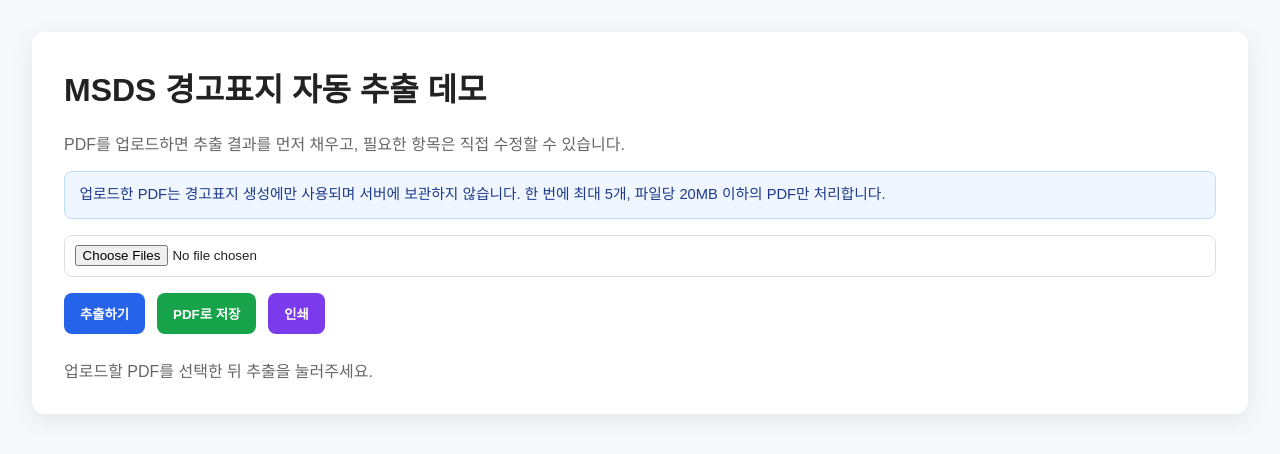
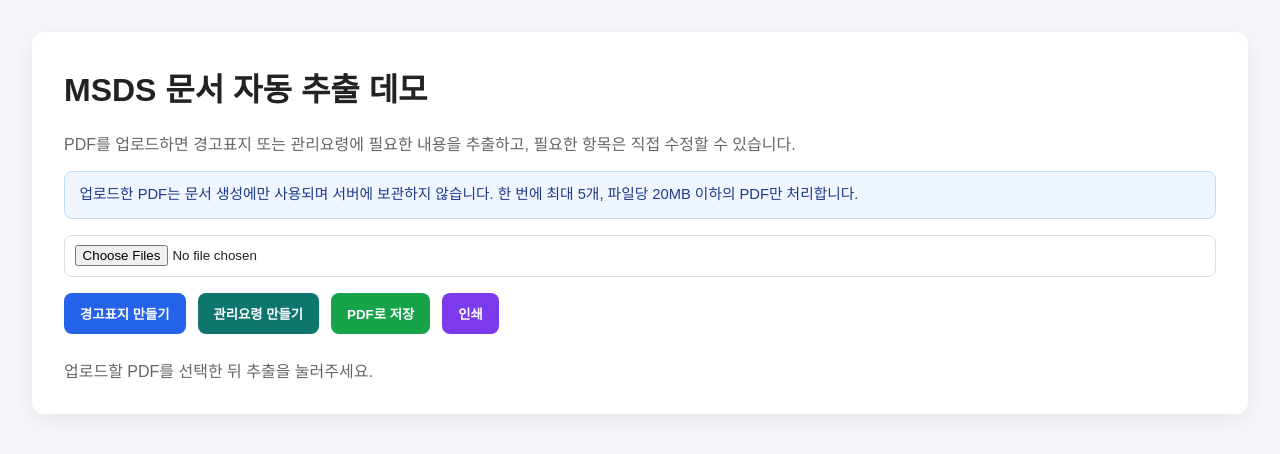
Before and after one commit to tnvjwnsgur2-ko/msds-warning-label, a FastAPI app: page / in a window 1280 px wide. Shown: the top 454 px of the page. Run offline with FastAPI, Linux system fonts and the light colour scheme.

Commit message:
Update index.html

```diff
--- a/app/templates/index.html
+++ b/app/templates/index.html
@@ -3,7 +3,7 @@
   <head>
     <meta charset="utf-8" />
     <meta name="viewport" content="width=device-width, initial-scale=1" />
-    <title>MSDS 경고표지 데모</title>
+    <title>MSDS 문서 생성 데모</title>
     <style>
       body { font-family: Arial, sans-serif; margin: 2rem; background: #f7f8fb; color: #222; }
       .wrap { max-width: 1180px; margin: 0 auto; background: white; padding: 2rem; border-radius: 12px; box-shadow: 0 6px 24px rgba(0,0,0,0.08); }
@@ -41,20 +41,24 @@
       .preview-section li { margin-bottom: 0.25rem; line-height: 1.35; }
       .preview-note { margin-top: 0.35rem; font-size: 0.82rem; color: #6b7280; }
       .supplier-box { font-size: 0.92rem; line-height: 1.4; }
+      .management-card { border: 1px solid #111827; background: #fff; padding: 1.2rem; color: #111827; }
+      .management-card h4 { margin: 0 0 0.9rem; text-align: center; font-size: 1.45rem; }
+      .management-product { font-weight: 700; margin-bottom: 1rem; }
       @media (max-width: 980px) { .workbench { grid-template-columns: 1fr; } }
       @media (max-width: 720px) { body { margin: 1rem; } .wrap { padding: 1rem; } .two-col { grid-template-columns: 1fr; } }
     </style>
   </head>
   <body>
     <div class="wrap">
-      <h1>MSDS 경고표지 자동 추출 데모</h1>
-      <p class="muted">PDF를 업로드하면 추출 결과를 먼저 채우고, 필요한 항목은 직접 수정할 수 있습니다.</p>
-      <div class="notice">업로드한 PDF는 경고표지 생성에만 사용되며 서버에 보관하지 않습니다. 한 번에 최대 5개, 파일당 20MB 이하의 PDF만 처리합니다.</div>
+      <h1>MSDS 문서 자동 추출 데모</h1>
+      <p class="muted">PDF를 업로드하면 경고표지 또는 관리요령에 필요한 내용을 추출하고, 필요한 항목은 직접 수정할 수 있습니다.</p>
+      <div class="notice">업로드한 PDF는 문서 생성에만 사용되며 서버에 보관하지 않습니다. 한 번에 최대 5개, 파일당 20MB 이하의 PDF만 처리합니다.</div>
 
       <form id="upload-form">
         <input id="files" type="file" name="files" multiple accept="application/pdf" />
         <div class="actions">
-          <button type="submit">추출하기</button>
+          <button type="submit" data-mode="warning">경고표지 만들기</button>
+          <button type="submit" data-mode="management" style="background:#0f766e;">관리요령 만들기</button>
           <button type="button" id="download-btn" style="background:#16a34a;">PDF로 저장</button>
           <button type="button" id="print-btn" style="background:#7c3aed;">인쇄</button>
           <button type="button" id="reset-btn" style="background:#dc2626; display:none;">처음으로 돌아가기</button>
@@ -68,6 +72,7 @@
     <script>
       let lastResults = [];
       let pictogramOptions = [];
+      let currentMode = 'warning';
       const form = document.getElementById('upload-form');
       const resultDiv = document.getElementById('result');
       const statusDiv = document.getElementById('status');
@@ -86,6 +91,7 @@
 
       form.addEventListener('submit', async (event) => {
         event.preventDefault();
+        currentMode = event.submitter?.dataset.mode || currentMode;
         const input = document.getElementById('files');
         const formData = new FormData();
         Array.from(input.files).forEach((file) => formData.append('files', file));
@@ -97,6 +103,7 @@
           if (!response.ok) throw new Error(data.detail || '처리할 수 없는 파일입니다.');
           lastResults = data.results || [];
           renderResults(lastResults);
+          document.getElementById('download-btn').textContent = currentMode === 'management' ? '관리요령 PDF로 저장' : '경고표지 PDF로 저장';
           statusDiv.textContent = `${lastResults.length}개 파일 처리 완료`;
         } catch (error) {
           statusDiv.textContent = error.message || '오류가 발생했습니다.';
@@ -106,7 +113,8 @@
 
       document.getElementById('download-btn').addEventListener('click', async () => {
         if (!lastResults.length) return;
-        const response = await fetch('/download-pdf', {
+        const endpoint = currentMode === 'management' ? '/download-management-pdf' : '/download-pdf';
+        const response = await fetch(endpoint, {
           method: 'POST',
           headers: { 'Content-Type': 'application/json' },
           body: JSON.stringify({ results: lastResults })
@@ -144,9 +152,10 @@
       }
 
       function getLocalDownloadFilename() {
-        if (!lastResults.length) return '경고표지.pdf';
+        const prefix = currentMode === 'management' ? '관리요령' : '경고표지';
+        if (!lastResults.length) return `${prefix}.pdf`;
         const firstName = String(lastResults[0].filename || 'MSDS').replace(/\.pdf$/i, '').replace(/[\\/:*?"<>|]+/g, '_');
-        return lastResults.length === 1 ? `경고표지_${firstName}.pdf` : `경고표지_${firstName}_외${lastResults.length - 1}건.pdf`;
+        return lastResults.length === 1 ? `${prefix}_${firstName}.pdf` : `${prefix}_${firstName}_외${lastResults.length - 1}건.pdf`;
       }
 
       function escapeHtml(value) {
@@ -223,13 +232,44 @@
         `;
       }
 
+      function managementValue(item, key) {
+        const management = item.management || {};
+        if (key === 'product_name') return management.product_name || item.product_name || '';
+        return management[key] || [];
+      }
+
+      function renderManagementPreview(item) {
+        const management = item.management || {};
+        const productName = management.product_name || item.product_name || '제품명';
+        const sections = [
+          ['유해성·위험성', management.hazard_risk || []],
+          ['취급주의사항', management.handling_precautions || []],
+          ['적절한 보호구', management.protective_equipment || []],
+          ['응급조치 요령', management.first_aid || []]
+        ];
+
+        return `
+          <div class="management-card">
+            <h4>MSDS 관리요령</h4>
+            <div class="management-product">제품명: ${escapeHtml(productName)}</div>
+            ${sections.map(([title, entries]) => `
+              <div class="preview-section">
+                <strong>${escapeHtml(title)}</strong>
+                <ul>${entries.map((entry) => `<li>${escapeHtml(entry)}</li>`).join('')}</ul>
+              </div>
+            `).join('')}
+          </div>
+        `;
+      }
+
       function updatePrecautionStatements(item) {
         item.precaution_statements = Object.values(item.precaution_sections || {}).flat();
       }
 
       function updatePreview(index) {
         const target = resultDiv.querySelector(`[data-preview-index="${index}"]`);
-        if (target) target.innerHTML = renderPreview(lastResults[index]);
+        if (!target) return;
+        target.innerHTML = currentMode === 'management' ? renderManagementPreview(lastResults[index]) : renderPreview(lastResults[index]);
       }
 
       function bindEditors() {
@@ -248,6 +288,18 @@
         const item = lastResults[index];
         const field = element.dataset.field;
         if (!item || !field) return;
+
+        if (field.startsWith('management.')) {
+          const key = field.split('.')[1];
+          item.management = item.management || {};
+          if (key === 'product_name') {
+            item.management[key] = element.value;
+          } else {
+            item.management[key] = splitLines(element.value);
+          }
+          updatePreview(index);
+          return;
+        }
 
         if (field.startsWith('supplier.')) {
           const key = field.split('.')[1];
@@ -290,6 +342,10 @@
       function renderResults(results) {
         resultDiv.innerHTML = '';
         document.getElementById('reset-btn').style.display = 'inline-block';
+        if (currentMode === 'management') {
+          renderManagementResults(results);
+          return;
+        }
         results.forEach((item, index) => {
           const card = document.createElement('div');
           card.className = 'card';
@@ -325,6 +381,31 @@
         });
         bindEditors();
       }
+
+      function renderManagementResults(results) {
+        results.forEach((item, index) => {
+          item.management = item.management || {};
+          if (!item.management.product_name) item.management.product_name = item.product_name || '';
+
+          const card = document.createElement('div');
+          card.className = 'card';
+          card.innerHTML = `
+            <h3>${escapeHtml(item.filename || '파일')}</h3>
+            <div class="workbench">
+              <div class="editor-panel">
+                <label class="field"><span class="label">제품명</span><input type="text" data-index="${index}" data-field="management.product_name" value="${escapeHtml(managementValue(item, 'product_name'))}" /></label>
+                <label class="field"><span class="label">유해성·위험성</span><textarea data-index="${index}" data-field="management.hazard_risk">${escapeHtml(joinLines(managementValue(item, 'hazard_risk')))}</textarea></label>
+                <label class="field"><span class="label">취급주의사항</span><textarea data-index="${index}" data-field="management.handling_precautions">${escapeHtml(joinLines(managementValue(item, 'handling_precautions')))}</textarea></label>
+                <label class="field"><span class="label">적절한 보호구</span><textarea data-index="${index}" data-field="management.protective_equipment">${escapeHtml(joinLines(managementValue(item, 'protective_equipment')))}</textarea></label>
+                <label class="field"><span class="label">응급조치 요령</span><textarea data-index="${index}" data-field="management.first_aid">${escapeHtml(joinLines(managementValue(item, 'first_aid')))}</textarea></label>
+              </div>
+              <div class="preview-panel" data-preview-index="${index}">${renderManagementPreview(item)}</div>
+            </div>
+          `;
+          resultDiv.appendChild(card);
+        });
+        bindEditors();
+      }
     </script>
   </body>
 </html>
```
